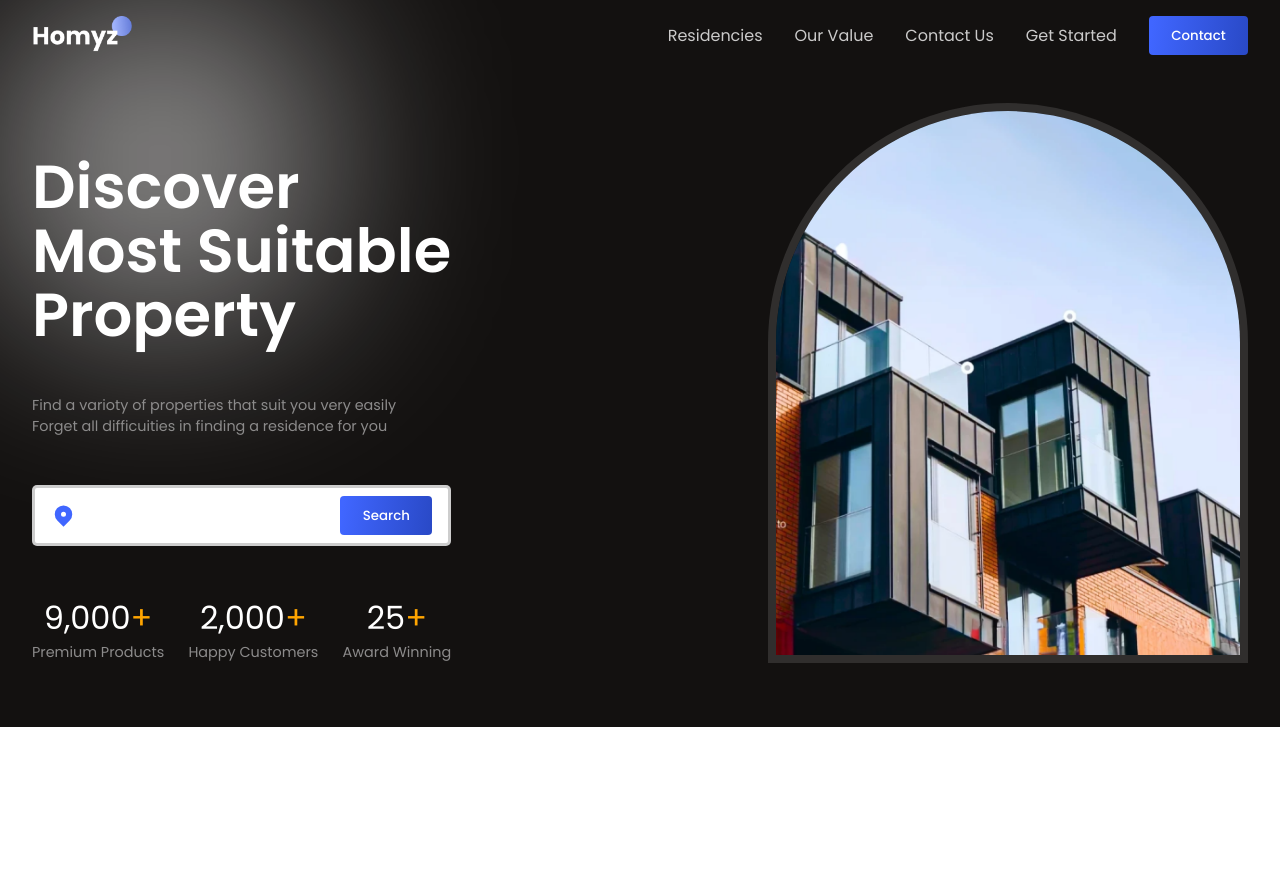
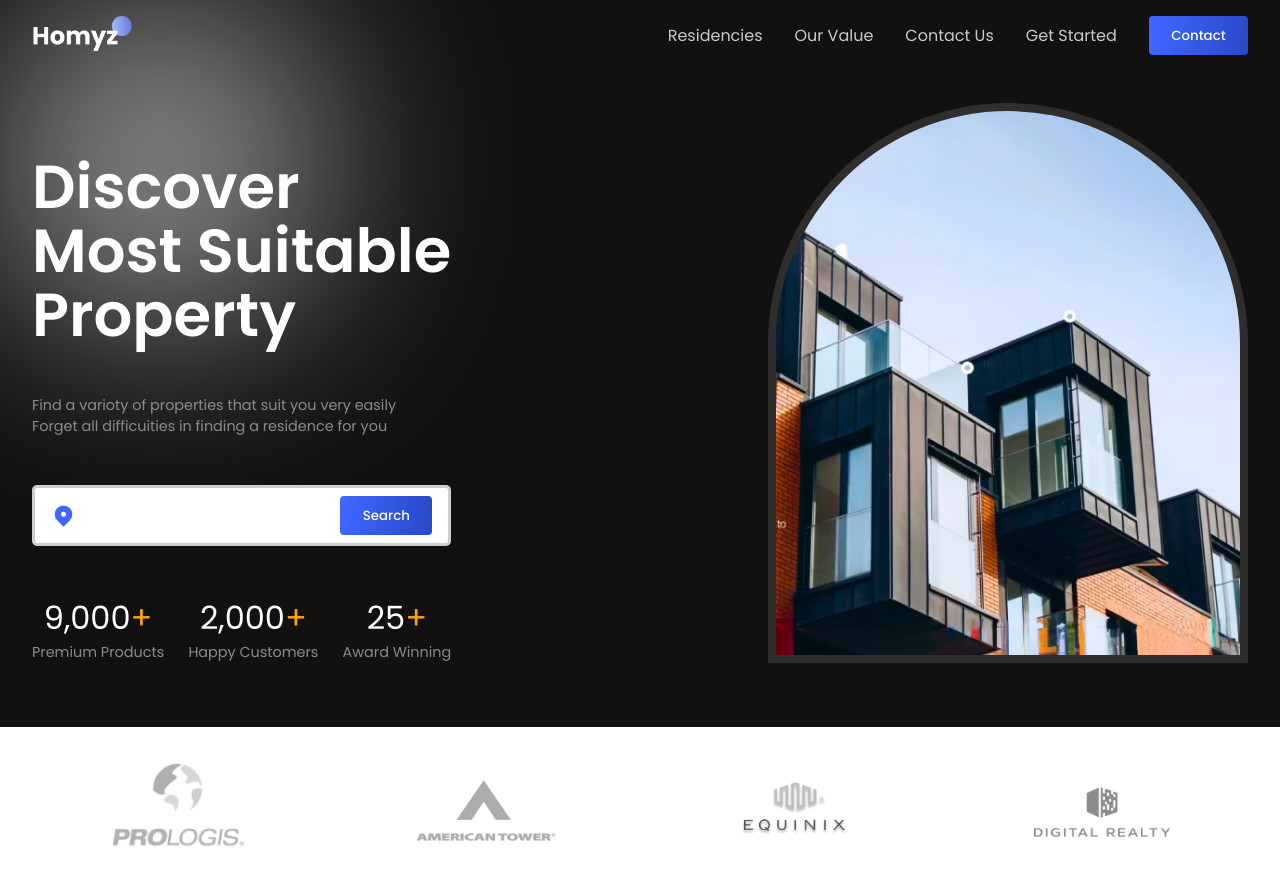
Before and after one commit to shubhamrupapara/Homyz, a React (Vite) app: page / in a window 1280 px wide. Shown: the top 884 px of the page. Before the commit the page ends 800 px from the top, so only its background shows below. Built offline with nearby package versions, Linux system fonts and the light colour scheme.

Commit message:
companies section done

```diff
--- a/src/App.jsx
+++ b/src/App.jsx
@@ -1,6 +1,7 @@
 import Header from "./components/header/Header";
 import Hero from "./components/hero/Hero";
 import './App.css'
+import Companies from "./components/companies/Companies";
 
 function App() {
   return (
@@ -10,6 +11,7 @@
         <Header />
         <Hero />
       </div>
+      <Companies />
     </div>
   );
 }
--- /dev/null
+++ b/src/components/companies/Companies.css
@@ -0,0 +1,8 @@
+.c-container{
+   justify-content: space-around;
+   gap: 1rem;
+}
+
+.c-container>img{
+   width: 9rem;
+}
--- /dev/null
+++ b/src/components/companies/Companies.jsx
@@ -0,0 +1,17 @@
+import React from "react";
+import "./Companies.css";
+
+const Companies = () => {
+  return (
+    <section className="c-wrapper">
+      <div className="paddings innerWidth flexCenter c-container">
+        <img src="./prologis.png" alt="" />
+        <img src="./tower.png" alt="" />
+        <img src="./equinix.png" alt="" />
+        <img src="./realty.png" alt="" />
+      </div>
+    </section>
+  );
+};
+
+export default Companies;
```
